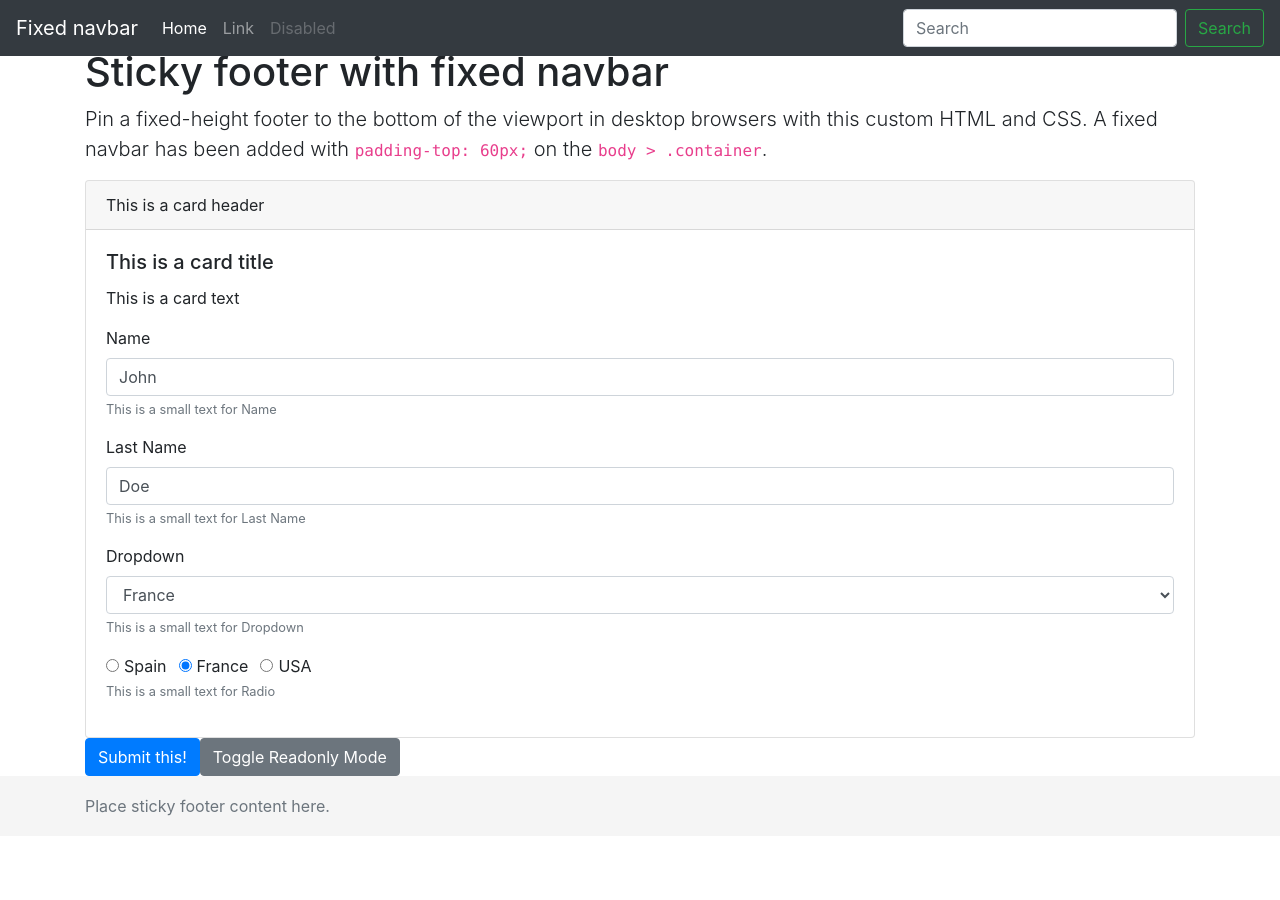
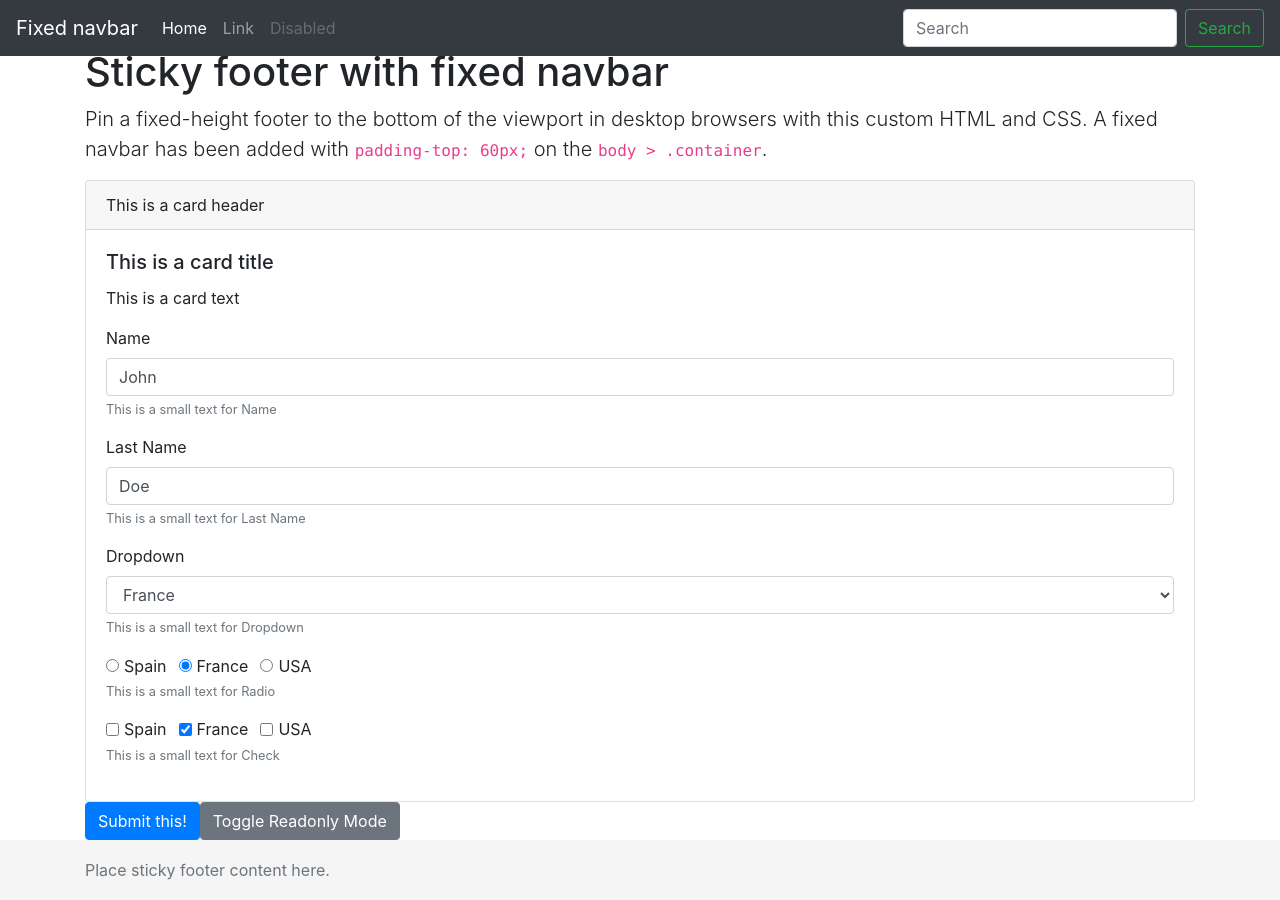
Before and after one commit to isaacroas/ngForms, an Angular app: page / in a window 1280 px wide. Before the commit the page ends 836 px from the top, so only its background shows below. Built offline with nearby package versions, Linux system fonts and the light colour scheme.

Commit message:
Closes #3  * Implement field type check

```diff
--- a/src/app/app.module.ts
+++ b/src/app/app.module.ts
@@ -8,7 +8,7 @@ import { CardComponent } from './card/card.component';
 import { FieldComponent } from './field/field.component';
 import { FieldTextComponent } from './field-types/field-text/field-text.component';
 import { FieldDropdownComponent } from './field-types/field-dropdown/field-dropdown.component';
-import { FieldRadioComponent } from './field-types/field-radio/field-radio.component';
+import { FieldRadioCheckComponent } from './field-types/field-radio-check/field-radio-check.component';
 
 @NgModule({
   declarations: [
@@ -18,7 +18,7 @@ import { FieldRadioComponent } from './field-types/field-radio/field-radio.compo
     FieldComponent,
     FieldTextComponent,
     FieldDropdownComponent,
-    FieldRadioComponent
+    FieldRadioCheckComponent
   ],
   imports: [
     BrowserModule,
--- a/src/app/field-types/field-radio/field-radio.component.ts
+++ b/src/app/field-types/field-radio-check/field-radio-check.component.ts
@@ -3,6 +3,6 @@ import { BaseField } from '../base-field.abstract';
 
 @Component({
   selector: 'app-field-radio',
-  templateUrl: './field-radio.component.html'
+  templateUrl: './field-radio-check.component.html'
 })
-export class FieldRadioComponent extends BaseField { }
+export class FieldRadioCheckComponent extends BaseField { }
--- a/src/app/field/field.component.html
+++ b/src/app/field/field.component.html
@@ -4,5 +4,6 @@
 <app-field-dropdown *ngIf="fieldData.type === fieldType.DROPDOWN" [fieldData]="fieldData" [formGroup]="formGroup"
   [readonly]="readonly">
 </app-field-dropdown>
-<app-field-radio *ngIf="fieldData.type === fieldType.RADIO" [fieldData]="fieldData" [formGroup]="formGroup" [readonly]="readonly">
+<app-field-radio *ngIf="fieldData.type === fieldType.RADIO || fieldData.type === fieldType.CHECK" [fieldData]="fieldData"
+  [formGroup]="formGroup" [readonly]="readonly">
 </app-field-radio>
--- a/src/app/form-model/field-data.model.ts
+++ b/src/app/form-model/field-data.model.ts
@@ -147,7 +147,7 @@ export class FieldData extends FormControl {
                 break;
             }
             case FieldType.CHECK: {
-                // TODO this._inputType = "";
+                this._inputType = "checkbox";
                 break;
             }
             case FieldType.FILE: {
@@ -162,7 +162,7 @@ export class FieldData extends FormControl {
     }
 
     initClass() {
-        if (FieldType.RADIO === this.type) {
+        if (FieldType.RADIO === this.type || FieldType.CHECK === this.type) {
             this.fieldClass = "form-check-input";
         }
     }
--- a/src/app/form/form.component.ts
+++ b/src/app/form/form.component.ts
@@ -95,6 +95,30 @@ export class FormComponent implements OnInit {
       }]
     };
     this.fields.push(FieldData.fromJson(radioField));
+    let checkField = {
+      id: "checkId",
+      name: "check",
+      type: FieldType.CHECK,
+      value: 2,
+      isRequired: true,
+      readonly: this.readonly,
+      maxLength: 250,
+      label: "Check",
+      placeholder: "Check",
+      smallText: "This is a small text for Check",
+      help: "This is a help text for Check",
+      options: [{
+        value: 1,
+        label: "Spain"
+      }, {
+        value: 2,
+        label: "France"
+      }, {
+        value: 3,
+        label: "USA"
+      }]
+    };
+    this.fields.push(FieldData.fromJson(checkField));
     let cards: CardData[] = [
       new CardData(this.fields, this.readonly, "This is a card header", "This is a card title", "This is a card text")
     ];
```
Also changed, not shown: src/app/field-types/field-radio-check/field-radio-check.component.html (renamed from src/app/field-types/field-radio/field-radio.component.html).
